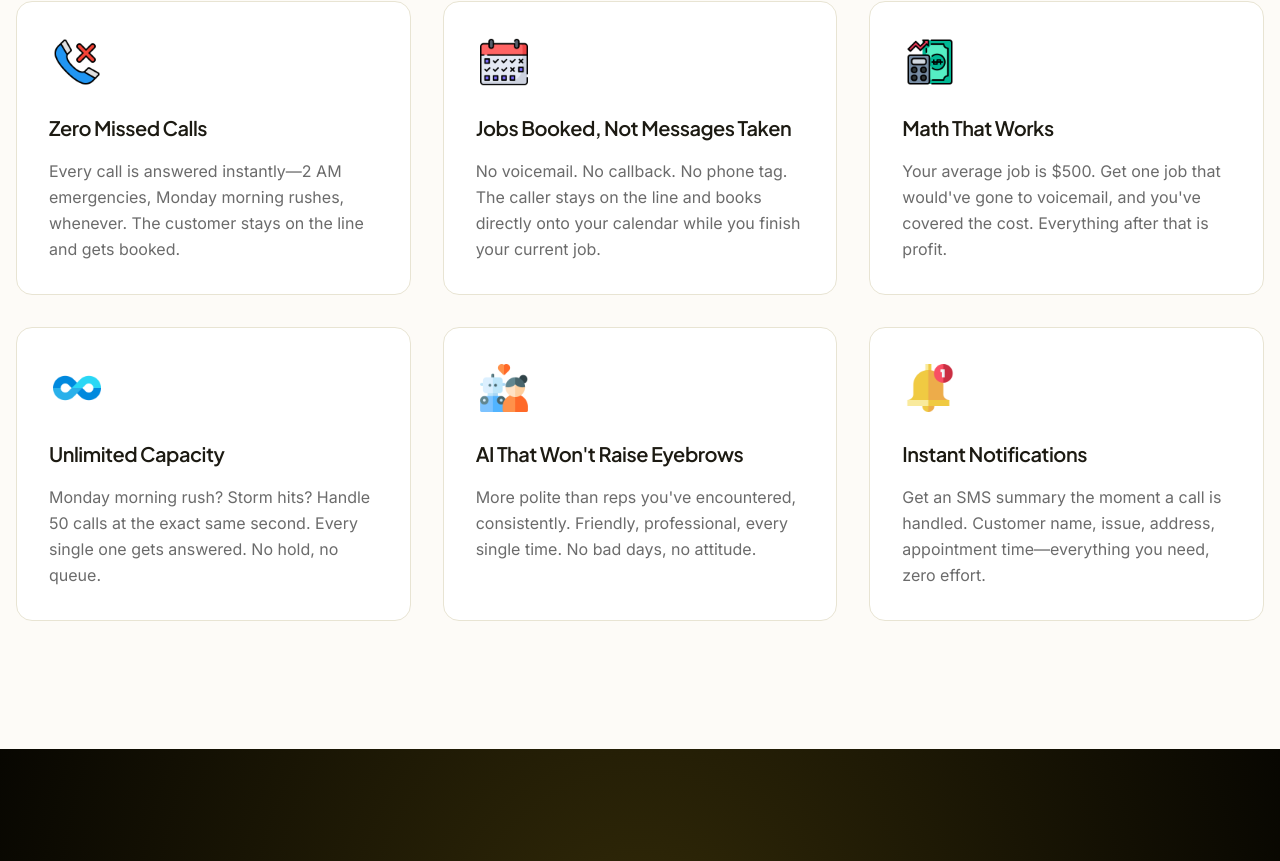
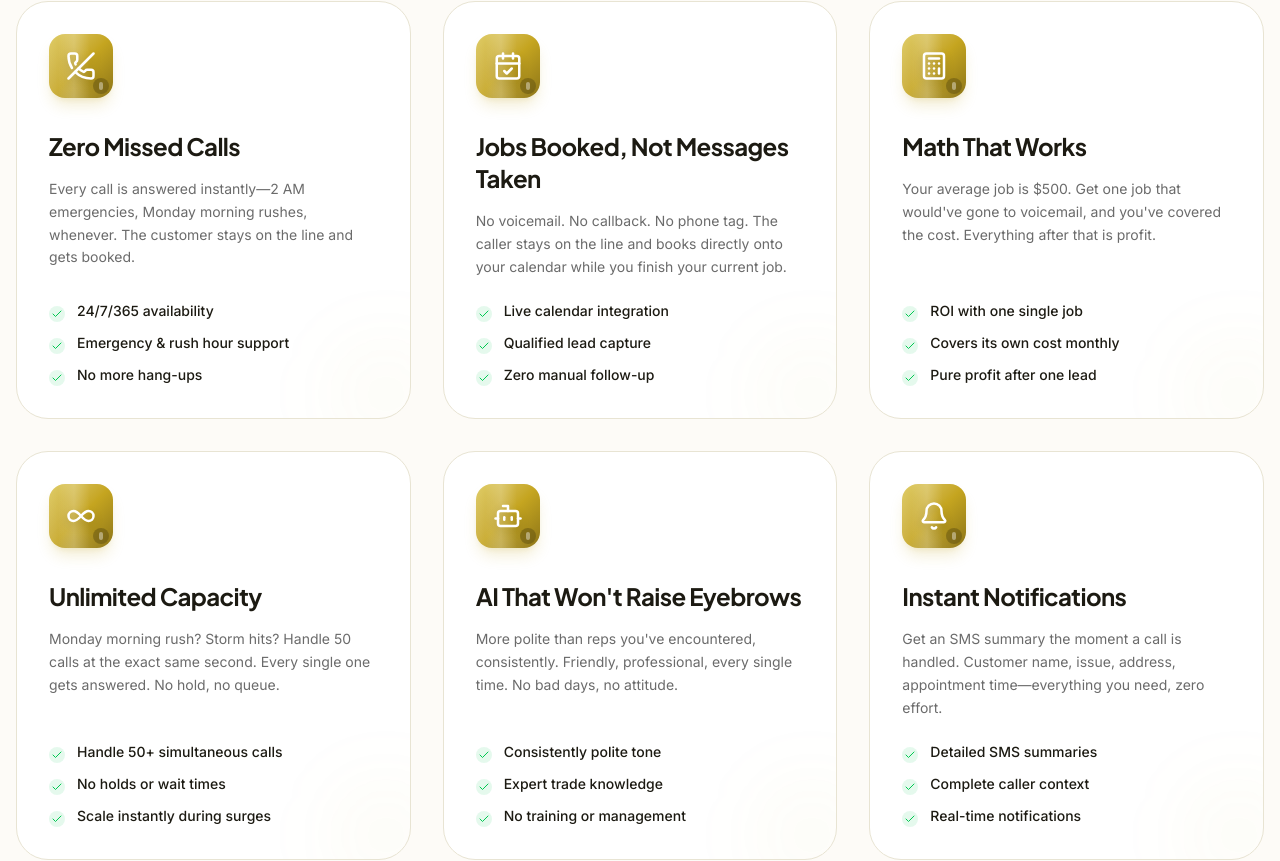
Before and after one commit to rbaset5/calllock-website, a Next.js app: page / in a window 1280 px wide. Shown: the part 1433-2294 px from the top of the page. Built offline with nearby package versions, Linux system fonts and the light colour scheme.

Commit message:
Refine iconography with gold lock theme and update Benefits UI with structured lists

```diff
--- a/src/components/home/benefits.tsx
+++ b/src/components/home/benefits.tsx
@@ -1,44 +1,85 @@
 "use client";
 
 import { motion } from "framer-motion";
-import Image from "next/image";
+import {
+    PhoneOff,
+    CalendarCheck,
+    Calculator,
+    Infinity as InfinityIcon,
+    Bot,
+    Bell,
+    Check
+} from "lucide-react";
 
 const benefits = [
     {
-        image: "/icons/zero-missed-calls.png",
+        icon: PhoneOff,
         title: "Zero Missed Calls",
         description: "Every call is answered instantly—2 AM emergencies, Monday morning rushes, whenever. The customer stays on the line and gets booked.",
+        bullets: [
+            "24/7/365 availability",
+            "Emergency & rush hour support",
+            "No more hang-ups"
+        ],
     },
     {
-        image: "/icons/jobs-booked.png",
+        icon: CalendarCheck,
         title: "Jobs Booked, Not Messages Taken",
         description: "No voicemail. No callback. No phone tag. The caller stays on the line and books directly onto your calendar while you finish your current job.",
+        bullets: [
+            "Live calendar integration",
+            "Qualified lead capture",
+            "Zero manual follow-up"
+        ],
     },
     {
-        image: "/icons/math-works.png",
+        icon: Calculator,
         title: "Math That Works",
         description: "Your average job is $500. Get one job that would've gone to voicemail, and you've covered the cost. Everything after that is profit.",
+        bullets: [
+            "ROI with one single job",
+            "Covers its own cost monthly",
+            "Pure profit after one lead"
+        ],
     },
     {
-        image: "/icons/unlimited-capacity.png",
+        icon: InfinityIcon,
         title: "Unlimited Capacity",
         description: "Monday morning rush? Storm hits? Handle 50 calls at the exact same second. Every single one gets answered. No hold, no queue.",
+        bullets: [
+            "Handle 50+ simultaneous calls",
+            "No holds or wait times",
+            "Scale instantly during surges"
+        ],
     },
     {
-        image: "/icons/ai-friendly.png",
+        icon: Bot,
         title: "AI That Won't Raise Eyebrows",
         description: "More polite than reps you've encountered, consistently. Friendly, professional, every single time. No bad days, no attitude.",
+        bullets: [
+            "Consistently polite tone",
+            "Expert trade knowledge",
+            "No training or management"
+        ],
     },
     {
-        image: "/icons/instant-notifications.png",
+        icon: Bell,
         title: "Instant Notifications",
         description: "Get an SMS summary the moment a call is handled. Customer name, issue, address, appointment time—everything you need, zero effort.",
+        bullets: [
+            "Detailed SMS summaries",
+            "Complete caller context",
+            "Real-time notifications"
+        ],
     },
 ];
 
 export function Benefits() {
     return (
         <section className="py-24 lg:py-32 bg-background relative overflow-hidden">
+            {/* Background Accent */}
+            <div className="absolute top-1/2 left-1/2 -translate-x-1/2 -translate-y-1/2 w-[800px] h-[800px] bg-primary/5 rounded-full blur-[120px] -z-10" />
+
             <div className="container mx-auto px-4">
                 <div className="text-center max-w-3xl mx-auto mb-20">
                     <motion.h2
@@ -61,30 +102,78 @@ export function Benefits() {
                 </div>
 
                 <div className="grid md:grid-cols-2 lg:grid-cols-3 gap-8">
-                    {benefits.map((benefit, index) => (
+                    {benefits.map((benefit, index) => {
+                        const Icon = benefit.icon;
+                        return (
                             <motion.div
                                 key={index}
                                 initial={{ opacity: 0, y: 20 }}
                                 whileInView={{ opacity: 1, y: 0 }}
                                 viewport={{ once: true }}
                                 transition={{ delay: index * 0.1 }}
-                            className="group p-8 rounded-2xl bg-card border border-border hover:border-primary/30 transition-all duration-300 hover:shadow-xl hover:shadow-primary/5"
+                                className="group p-8 rounded-[2rem] bg-card border border-border hover:border-primary/30 transition-all duration-500 hover:shadow-2xl hover:shadow-primary/5 relative overflow-hidden flex flex-col items-start text-left"
                             >
-                            <div className="w-14 h-14 rounded-xl flex items-center justify-center mb-6 group-hover:scale-110 transition-all duration-500">
-                                <Image
-                                    src={benefit.image}
-                                    alt={benefit.title}
-                                    width={48}
-                                    height={48}
-                                    className="object-contain"
+                                {/* Icon Container - Lock Style */}
+                                <div className="relative w-16 h-16 mb-8 group-hover:scale-110 transition-transform duration-500">
+                                    {/* Lock Shackle */}
+                                    <div className="absolute -top-3 left-1/2 -translate-x-1/2 w-10 h-8 border-[3px] border-[#C5A520]/60 rounded-t-full -z-10" />
+
+                                    {/* Lock Body */}
+                                    <div className="absolute inset-0 bg-linear-to-br from-[#E0CD67] via-[#C5A520] to-[#8E7618] rounded-2xl shadow-lg shadow-primary/20 flex items-center justify-center overflow-hidden">
+                                        {/* Metallic Shine */}
+                                        <div className="absolute inset-0 bg-linear-to-tr from-white/30 via-transparent to-transparent opacity-50" />
+
+                                        <Icon
+                                            size={30}
+                                            className="text-white drop-shadow-lg relative z-10"
+                                            strokeWidth={2}
+                                        />
+
+                                        {/* Animated Shine Streak */}
+                                        <motion.div
+                                            animate={{
+                                                x: ["-100%", "100%"]
+                                            }}
+                                            transition={{
+                                                duration: 3,
+                                                repeat: Infinity,
+                                                ease: "linear",
+                                                repeatDelay: 2
+                                            }}
+                                            className="absolute inset-0 w-1/2 h-full bg-linear-to-r from-transparent via-white/20 to-transparent -skew-x-12"
                                         />
                                     </div>
-                            <h3 className="text-xl font-semibold mb-4 tracking-tight">{benefit.title}</h3>
-                            <p className="text-muted leading-relaxed font-normal">
+
+                                    {/* Keyhole Symbol */}
+                                    <div className="absolute bottom-1 right-1 w-4 h-4 bg-black/20 rounded-full flex items-center justify-center backdrop-blur-sm">
+                                        <div className="w-1 h-2 bg-white/40 rounded-full" />
+                                    </div>
+                                </div>
+
+                                <h3 className="text-2xl font-bold mb-4 tracking-tight group-hover:text-primary transition-colors duration-300">
+                                    {benefit.title}
+                                </h3>
+
+                                <p className="text-muted leading-relaxed font-normal mb-6 text-sm">
                                     {benefit.description}
                                 </p>
+
+                                <ul className="space-y-3 mt-auto w-full">
+                                    {benefit.bullets.map((bullet, i) => (
+                                        <li key={i} className="flex items-start gap-3 text-muted-foreground group/li">
+                                            <div className="mt-1 bg-green-500/10 rounded-full p-0.5 group-hover/li:bg-green-500 transition-colors duration-300">
+                                                <Check size={12} className="text-green-500 group-hover/li:text-white" />
+                                            </div>
+                                            <span className="text-sm font-medium leading-tight">{bullet}</span>
+                                        </li>
+                                    ))}
+                                </ul>
+
+                                {/* Subtle background decoration */}
+                                <div className="absolute -bottom-6 -right-6 w-24 h-24 bg-primary/5 rounded-full blur-2xl group-hover:bg-primary/10 transition-colors duration-500" />
                             </motion.div>
-                    ))}
+                        );
+                    })}
                 </div>
             </div>
         </section>
--- a/src/components/home/features-preview.tsx
+++ b/src/components/home/features-preview.tsx
@@ -1,21 +1,25 @@
 "use client";
 
 import { motion } from "framer-motion";
-import Image from "next/image";
+import {
+    LayoutDashboard,
+    MessageSquare,
+    Smartphone
+} from "lucide-react";
 
 const features = [
     {
-        image: "/icons/smart-dashboard.png",
+        icon: LayoutDashboard,
         title: "Smart Dashboard",
         description: "See all your calls, recordings, and transcripts in one clean view. Know exactly what's happening.",
     },
     {
-        image: "/icons/instant-sms.png",
+        icon: MessageSquare,
         title: "Instant SMS",
         description: "Get notified the moment a call is handled. Full details delivered straight to your phone.",
     },
     {
-        image: "/icons/mobile-app.png",
+        icon: Smartphone,
         title: "Mobile App",
         description: "Smart tagging, maps, and everything you need to convert leads—right from your pocket.",
     },
@@ -30,30 +34,67 @@ export function FeaturesPreview() {
                 </div>
 
                 <div className="grid sm:grid-cols-2 lg:grid-cols-3 gap-6">
-                    {features.map((feature, index) => (
+                    {features.map((feature, index) => {
+                        const Icon = feature.icon;
+                        return (
                             <motion.div
                                 key={index}
                                 initial={{ opacity: 0, y: 20 }}
                                 whileInView={{ opacity: 1, y: 0 }}
                                 viewport={{ once: true }}
                                 transition={{ delay: index * 0.1 }}
-                            className="p-8 rounded-3xl bg-white dark:bg-card border border-border flex flex-col items-center text-center hover:shadow-xl hover:-translate-y-1 transition-all duration-300"
+                                className="group p-10 rounded-[2.5rem] bg-white dark:bg-card border border-border flex flex-col items-center text-center hover:shadow-2xl hover:shadow-primary/5 hover:-translate-y-1 transition-all duration-500 relative overflow-hidden"
                             >
-                            <div className="w-16 h-16 bg-primary/10 rounded-2xl flex items-center justify-center text-primary mb-6 transition-colors">
-                                <Image
-                                    src={feature.image}
-                                    alt={feature.title}
-                                    width={40}
-                                    height={40}
-                                    className="object-contain"
+                                {/* Icon Container - Gold Lock Style */}
+                                <div className="relative w-20 h-20 mb-8 group-hover:rotate-3 transition-transform duration-500">
+                                    {/* Lock Shackle */}
+                                    <div className="absolute -top-4 left-1/2 -translate-x-1/2 w-12 h-10 border-[3.5px] border-[#C5A520]/60 rounded-t-full -z-10" />
+
+                                    {/* Lock Body */}
+                                    <div className="absolute inset-0 bg-linear-to-br from-[#E0CD67] via-[#C5A520] to-[#8E7618] rounded-[1.5rem] shadow-xl shadow-primary/20 flex items-center justify-center overflow-hidden">
+                                        {/* Metallic Shine */}
+                                        <div className="absolute inset-0 bg-linear-to-tr from-white/30 via-transparent to-transparent opacity-50" />
+
+                                        <Icon
+                                            size={36}
+                                            className="text-white drop-shadow-xl relative z-10"
+                                            strokeWidth={1.5}
+                                        />
+
+                                        {/* Animated Shine Streak */}
+                                        <motion.div
+                                            animate={{
+                                                x: ["-100%", "100%"]
+                                            }}
+                                            transition={{
+                                                duration: 4,
+                                                repeat: Infinity,
+                                                ease: "linear",
+                                                repeatDelay: 2
+                                            }}
+                                            className="absolute inset-0 w-1/2 h-full bg-linear-to-r from-transparent via-white/20 to-transparent -skew-x-12"
                                         />
                                     </div>
-                            <h3 className="text-lg font-semibold mb-3">{feature.title}</h3>
-                            <p className="text-muted text-sm font-normal leading-relaxed">
+
+                                    {/* Keyhole Detail */}
+                                    <div className="absolute bottom-1.5 right-1.5 w-5 h-5 bg-black/20 rounded-full flex items-center justify-center backdrop-blur-sm">
+                                        <div className="w-1.5 h-2.5 bg-white/40 rounded-full" />
+                                    </div>
+                                </div>
+
+                                <h3 className="text-2xl font-bold mb-4 tracking-tight group-hover:text-primary transition-colors duration-300">
+                                    {feature.title}
+                                </h3>
+
+                                <p className="text-muted leading-relaxed font-normal text-base max-w-xs">
                                     {feature.description}
                                 </p>
+
+                                {/* Decoration */}
+                                <div className="absolute top-0 right-0 w-32 h-32 bg-primary/5 rounded-full blur-3xl -mr-16 -mt-16 group-hover:bg-primary/10 transition-colors duration-500" />
                             </motion.div>
-                    ))}
+                        );
+                    })}
                 </div>
             </div>
         </section>
--- a/src/components/layout/navigation.tsx
+++ b/src/components/layout/navigation.tsx
@@ -26,8 +26,8 @@ export function Navigation() {
         >
             <div className="container mx-auto px-4 flex items-center justify-between">
                 <Link href="/" className="flex items-center gap-2 group">
-                    <div className="w-10 h-10 bg-primary rounded-xl flex items-center justify-center text-primary-foreground group-hover:rotate-12 transition-transform">
-                        <Lock size={24} />
+                    <div className="w-10 h-10 bg-linear-to-br from-[#E0CD67] via-[#C5A520] to-[#8E7618] rounded-xl flex items-center justify-center text-white shadow-lg shadow-primary/20 group-hover:rotate-12 transition-all duration-300">
+                        <Lock size={20} fill="currentColor" />
                     </div>
                     <span className="text-xl font-semibold tracking-tight text-foreground">
                         CallLock
```
Lines whose indentation alone changed are shown as unchanged.
